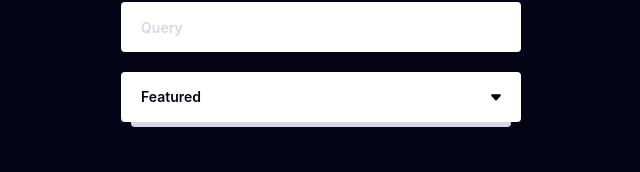
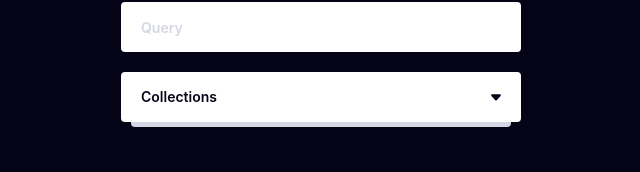
Before and after one commit to frkntplglu/hipo-frontend-exercise, a React (Create React App) app: page / in a window 1280 px wide. Shown: the part 380-552 px from the top of the page, without its empty margins (319-959 px from the left). Built offline with nearby package versions, Linux system fonts and the light colour scheme.

Commit message:
api entegration has been added.

```diff
--- a/src/App.js
+++ b/src/App.js
@@ -12,10 +12,10 @@ function App() {
     <Router>
       <div className="App">
         <Switch>
-          <Route path="/search">
+          <Route path="/search/:query/:collections">
           <SearchResults />
           </Route>
-          <Route path="/">
+          <Route path="/" exact>
             <Home />
           </Route>
         </Switch>
--- a/src/components/PhotoList.js
+++ b/src/components/PhotoList.js
@@ -1,4 +1,5 @@
 import {useEffect, useState} from 'react'
+import { useLocation, useParams } from 'react-router-dom';
 import Alert from './Alert';
 import Loader from './Loader';
 import NoResult from './NoResult';
@@ -7,33 +8,42 @@ import Photo from './Photo'
 function PhotoList() {
     const [photos, setPhotos] = useState([]);
     const [errorMessage, setErrorMessage] = useState("");
+    const [isEmpty, setIsEmpty] = useState(false)
+    const {query, collections} = useParams();
     useEffect(() => {
-        getPhotos();
-
-
-    },[])
+        getPhotos(query, collections);
+    },[query, collections])
 
     const getPhotos = async () => {
-        const response = await fetch('https://cors-anywhere.herokuapp.com/https://www.furkan.dev/photo.json');
+        const response = await fetch(`https://api.unsplash.com/search/photos?page=1&query=${query}&collections=${collections}`,{
+            headers: {
+                'Authorization': 'Client-ID f6b8cbbf28ca721a4b7b2df3fbbc83abd9e2ba5672bb838b81dbbcf84d97fdfc',
+            }
+        });
         if(!response.ok) {
             setErrorMessage(`An error has occured : ${response.statusText}`);
         }else{
             const data = await response.json();
-            setPhotos(data);
+            if(data.total === 0) {
+                setIsEmpty(true);
+            }else{
+                setIsEmpty(false);
+                setPhotos(data.results);
+            }
+
         }
     }
-
-    if(photos.length > 0){
+    if(isEmpty){
+        return (<NoResult />)
+    }
+    else if(photos.length > 0){
         return (
-            <>
-            <NoResult />
             <div className="photo-list">
                 {
                     photos.map(photo => <Photo key={photo.id} id={photo.id} alt_description={photo.alt_description} urls={photo.urls} />)
                 }
 
             </div>
-            </>
         )
     }
     return (
--- a/src/components/Search.js
+++ b/src/components/Search.js
@@ -1,17 +1,27 @@
+import { useState } from 'react'
+import { useHistory } from "react-router-dom"
+
 function Search({alignment}) {
+    const [query, setQuery] = useState("");
+    const [collection, setCollection] = useState("");
+    const history = useHistory();
+    const handleClick = () => {
+        history.push(`/search/${query}/${collection}`)
+    }
+
     return (
         <div className={`search ${alignment}`}>
-            <input type="text" placeholder="Query" className="text-input" />
+            <input type="text" placeholder="Query" className="text-input" value={query} onChange={e => setQuery(e.target.value)} />
             <div className="select-wrapper">
-                <select className="text-input" name="" id="" placeholder="Collections">
-                    <option value="">Featured</option>
-                    <option value="">Wallpapers</option>
-                    <option value="">Nature</option>
-                    <option value="">Textures & Patterns</option>
-                    <option value="">Architecture</option>
+                <select className="text-input" value={collection} onChange={e => setCollection(e.target.value)} placeholder="Collections">
+                    <option value="">Collections</option>
+                    <option value="9415206">Gaming</option>
+                    <option value="3403106">Summer</option>
+                    <option value="uTzWHa7H0wE">Retro Cameras</option>
+                    <option value="12104482">Olympics</option>
                 </select>
             </div>
-            <button className="primary-btn">SEARCH</button>
+            <button onClick={handleClick} className="primary-btn">SEARCH</button>
         </div>
     )
 }
```
